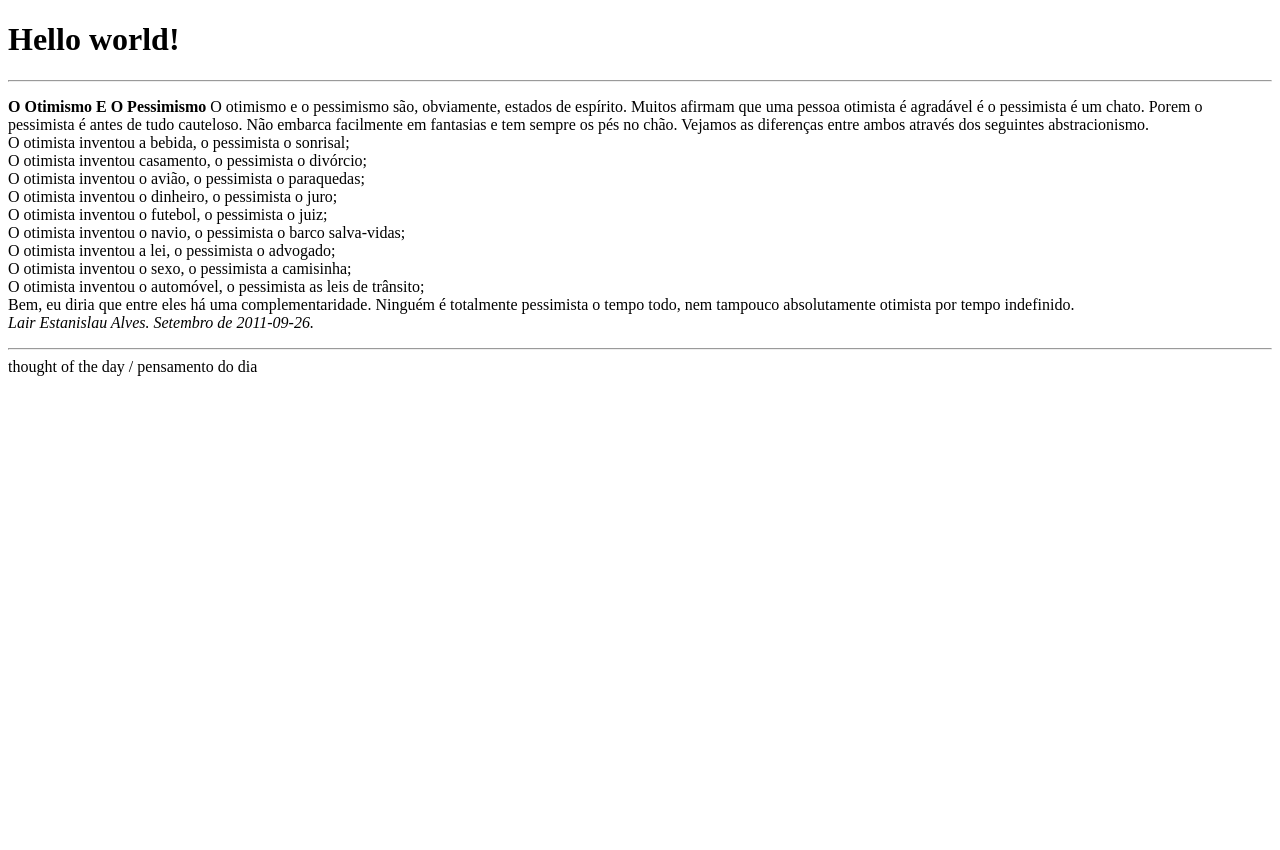
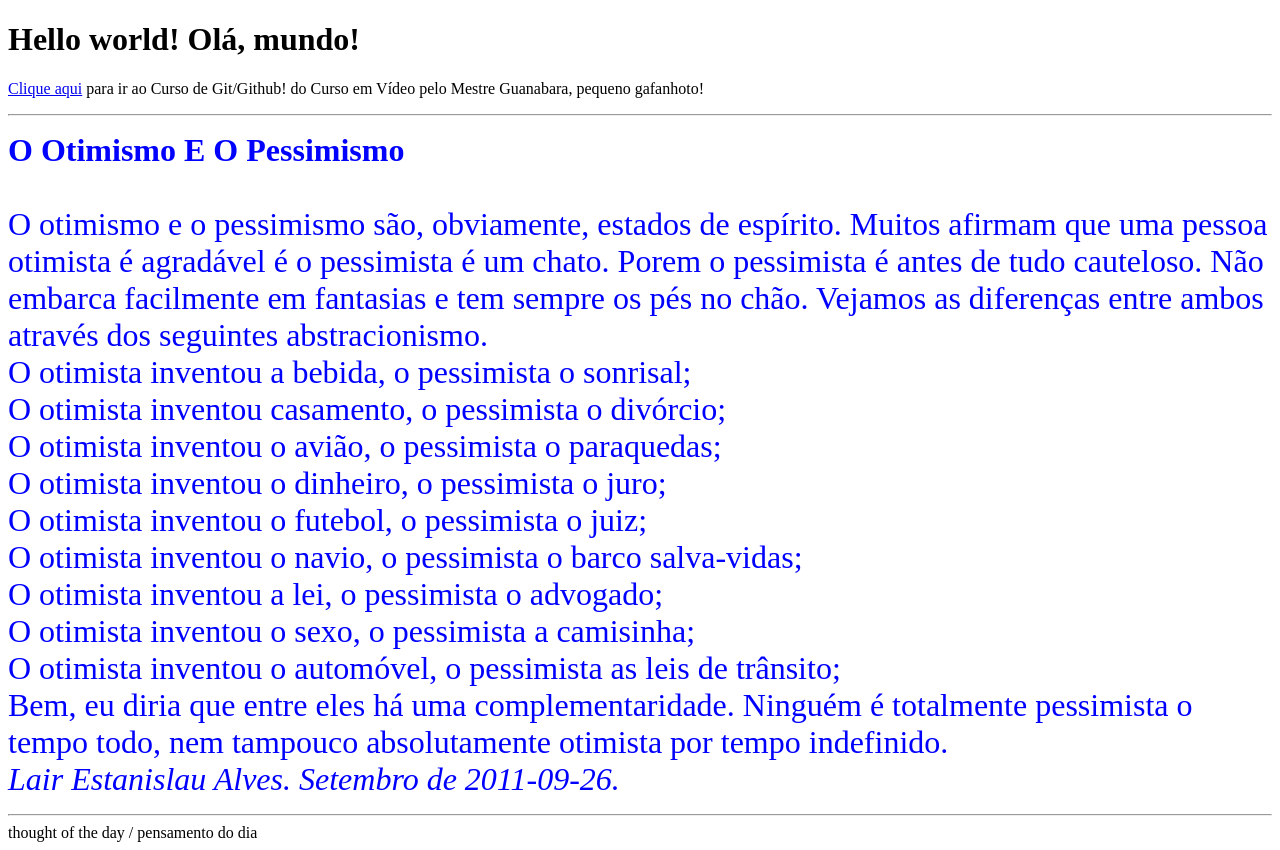
Before and after one commit to sararrodolfo/Hello-World, a plain HTML site: page site-example/index.html in a window 1280 px wide. Before the commit the page ends 800 px from the top, so only its background shows below. Drawn offline with Linux system fonts and the light colour scheme.

Commit message:
Update index.html
add um gato (amor da minha vida)
add uma cor (a que eu mais gosto)

```diff
--- a/site-example/index.html
+++ b/site-example/index.html
@@ -2,16 +2,18 @@
 <html lang="pt-br">
 <head>
     <meta charset="UTF-8">
+    <link rel="icon" href="cat.jpg">
     <meta http-equiv="X-UA-Compatible" content="IE=edge">
     <meta name="viewport" content="width=device-width, initial-scale=1.0">
     <title>:: my first repository site - english/portuguese version :: </title>
 </head>
 <body>
-    <h1>Hello world!</h1>
+    <h1>Hello world! Olá, mundo!</h1>
+    <p><a href="https://www.youtube.com/playlist?list=PLHz_AreHm4dm7ZULPAmadvNhH6vk9oNZA">Clique aqui</a> para ir ao Curso de Git/Github! do Curso em Vídeo pelo Mestre Guanabara, pequeno gafanhoto!</p>
     <hr>
     <div>
-        <p><strong>O Otimismo E O Pessimismo</strong>
-
+        <p><font size="6" color="blue"><strong>O Otimismo E O Pessimismo</strong><br>
+            <br>
             O  otimismo  e  o  pessimismo  são,  obviamente,  estados  de  espírito.  Muitos  afirmam  que  uma  pessoa  otimista  é  agradável   é  o  pessimista  é  um  chato.  Porem  o  pessimista  é  antes  de tudo  cauteloso.  Não  embarca  facilmente  em  fantasias  e  tem  sempre  os  pés  no  chão.  Vejamos  as  diferenças  entre  ambos  através  dos  seguintes  abstracionismo.
             <br>
             O  otimista  inventou  a  bebida,  o  pessimista  o  sonrisal;
@@ -34,7 +36,7 @@
             <br>
             Bem,  eu  diria  que  entre  eles  há  uma  complementaridade.  Ninguém é totalmente  pessimista  o  tempo  todo,  nem  tampouco  absolutamente  otimista  por  tempo  indefinido.
             <br>
-            <em>Lair  Estanislau  Alves.   Setembro de 2011-09-26.</em></p>
+            <em>Lair  Estanislau  Alves.   Setembro de 2011-09-26.</em></font></p>
     </div>
     <hr>
 </body>
```
Also changed, not shown: site-example/cat.jpg (added).
